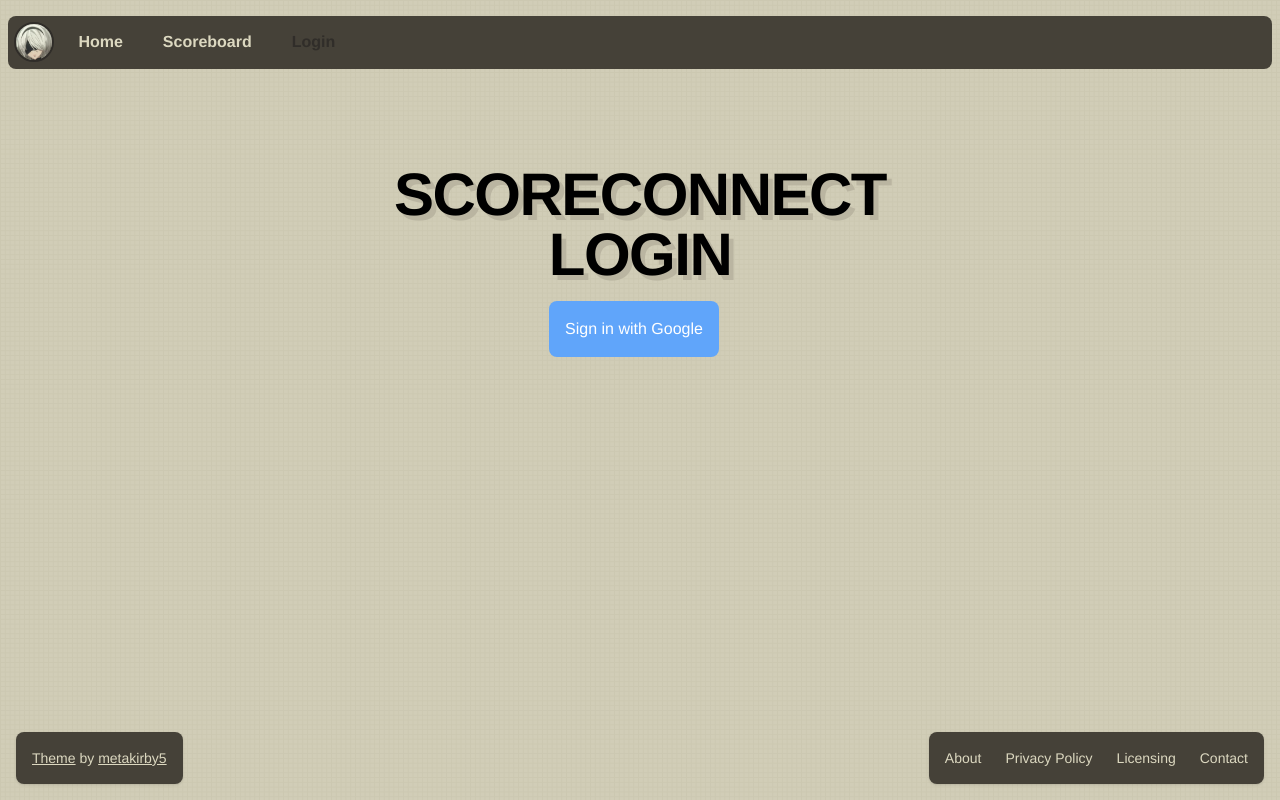
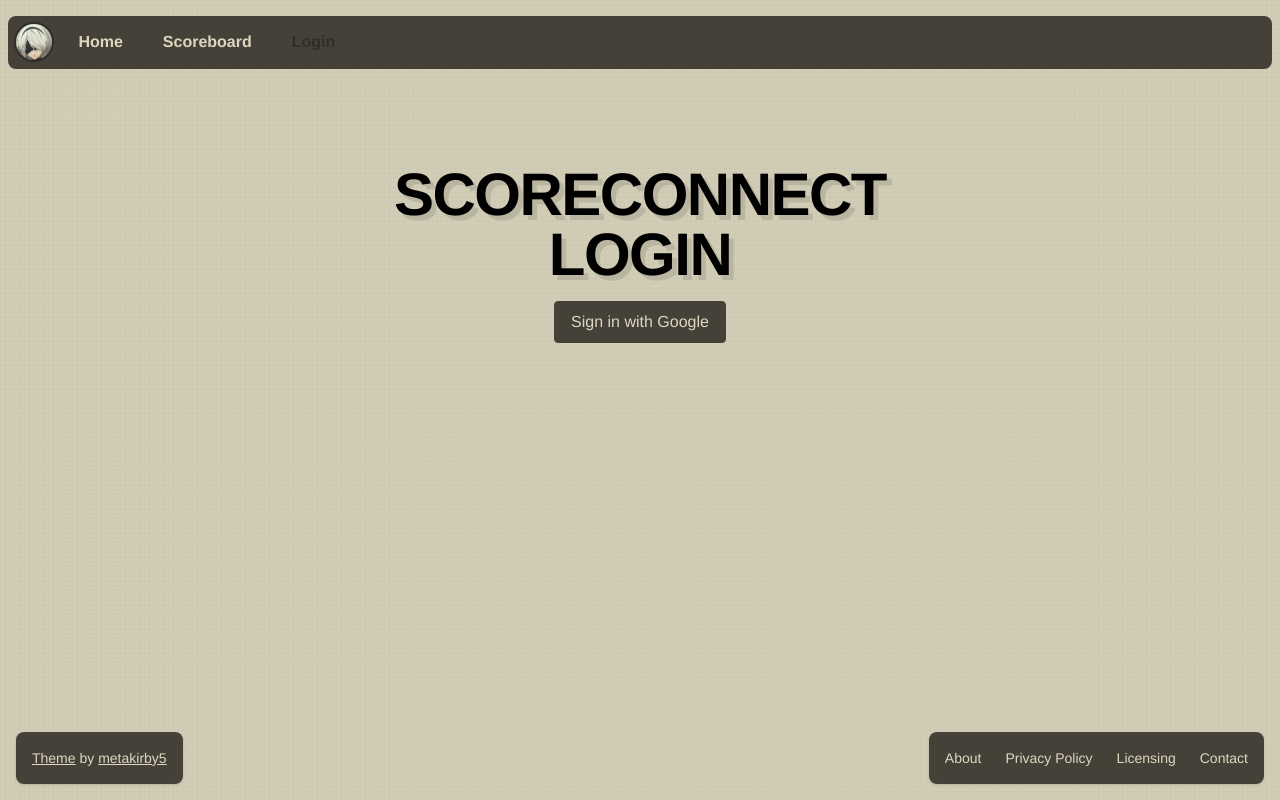
Before and after one commit to TheBozzz34/ScoreConnect, a Next.js app: page /login in a window 1280 px wide. Built offline with nearby package versions, Linux system fonts and the light colour scheme; no server answers; what ably would draw is missing.

Commit message:
Fix button colour

```diff
--- a/pages/login.tsx
+++ b/pages/login.tsx
@@ -47,7 +47,7 @@ export default function Login() {
             </h1>
             <button
               onClick={signIn}
-              className="mr-3 rounded-lg bg-blue-400 p-4 text-white hover:border hover:border-blue-400 hover:bg-white hover:text-blue-400"
+              className="rounded bg-[#454138] px-4 py-2 text-[#dcd8c0] hover:bg-[#dcd8c0] hover:text-[#454138] transition duration-200 ease-in-out border border-[#454138]"
             >
               Sign in with Google
             </button>
```
